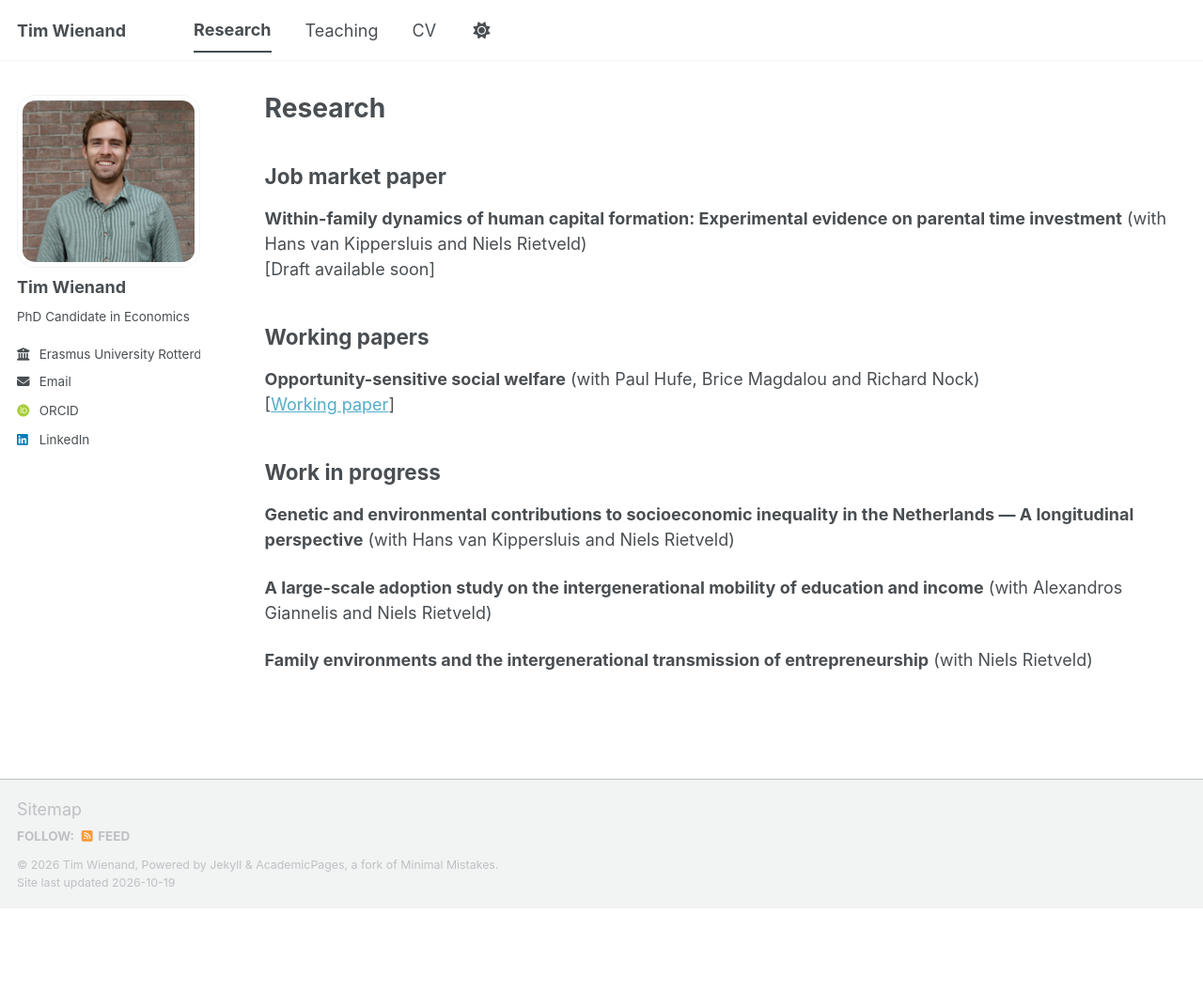
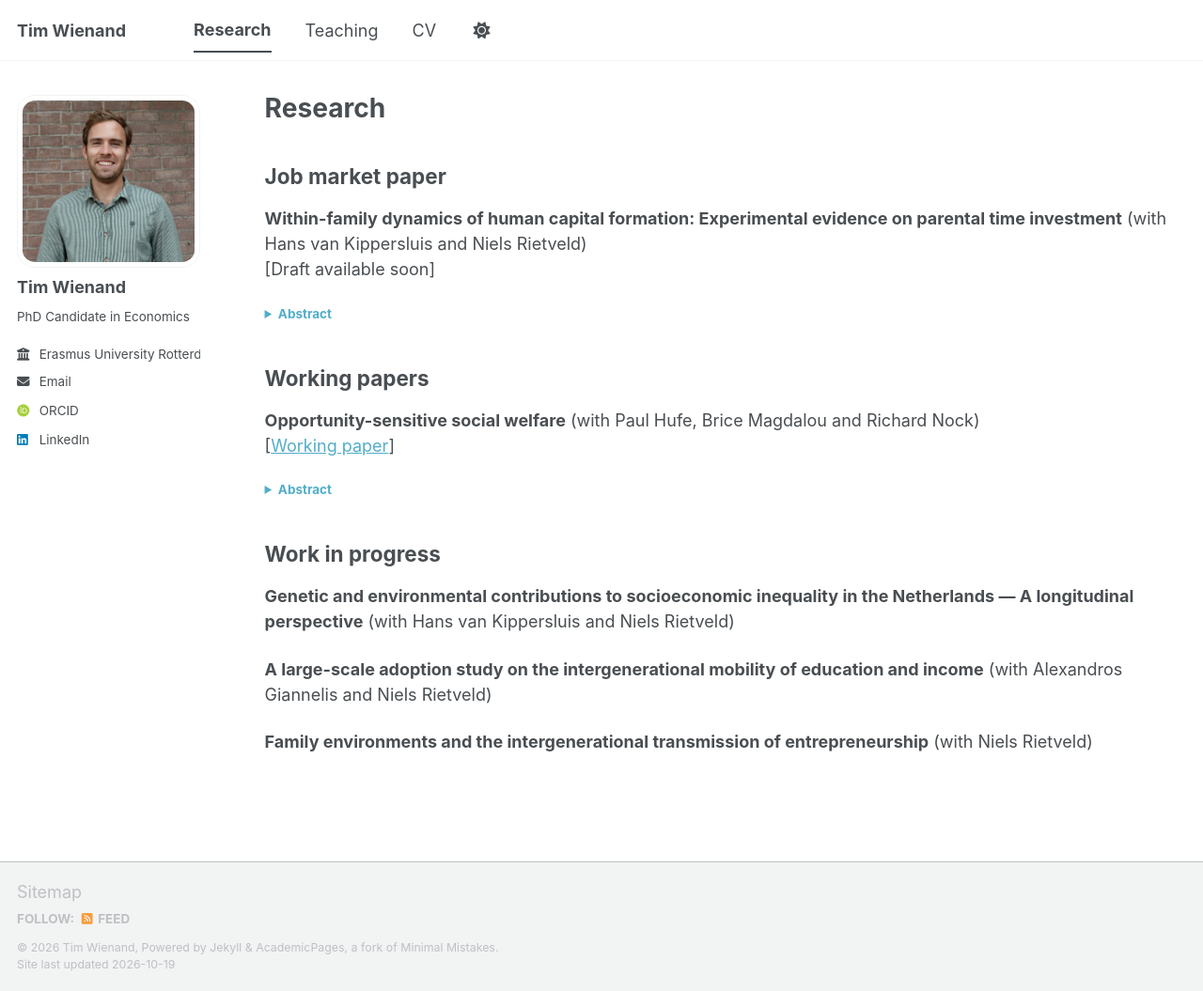
Before and after one commit to twienand/twienand.github.io, a Jekyll site: the page built from _pages/research.md, in a window 1280 px wide and 1055 px high. Shown: the whole window at 94% size. Built offline with Jekyll 4.4.1, drawn with Linux system fonts in a browser that asks for light colours; some web fonts are replaced; a script bundle is joined from its source files by our own code; library files that are not in the unit come from our copies.

Commit message:
Add abstracts to paper titles

```diff
--- a/_pages/research.md
+++ b/_pages/research.md
@@ -10,10 +10,20 @@
 **Within-family dynamics of human capital formation: Experimental evidence on parental time investment** (with Hans van Kippersluis and Niels Rietveld)
 <br>[Draft available soon]
 
+<details class="abstract">
+<summary>Abstract</summary>
+<p>We study the determinants of parental educational time investment using a representative sample from the Netherlands. Informed by a simple model of parental time allocation, we design hypothetical scenarios to elicit beliefs about the human capital production function and within-family inequality preferences. On average, respondents clearly favor higher educational time investments in lower-ability children. Our results suggest that this compensating investment is driven by a desire to equalize educational outcomes between siblings, as well as a perceived substitutability between ability and investment. We further test the malleability of parental investment behavior in an information provision experiment that randomly assigns respondents to receive either a low or high estimate of the heritability of primary school achievement. Respondents strongly update their beliefs in response to the information provision, but the treatment does not significantly alter perceived returns to investment, distributional preferences, or time allocations.</p>
+</details>
+
 ## Working papers
 
 **Opportunity-sensitive social welfare** (with Paul Hufe, Brice Magdalou and Richard Nock)
 <br>[[Working paper](https://arxiv.org/abs/2603.26853)]
+
+<details class="abstract">
+<summary>Abstract</summary>
+<p>We develop a framework to evaluate income distributions from the perspective of an opportunity-egalitarian social planner. Through an original axiomatic route that bridges normative economics and decision theory under ambiguity, we characterize a class of social welfare functions governed by a single parameter capturing the planner’s aversion to inequality of opportunity. We obtain a ‘mean-divergence’ representation that separates economic efficiency from a penalty for inequality of opportunity, as well as a stochastic dominance criterion for robust welfare comparisons. We apply these theoretical results to analyze opportunity-sensitive social welfare in the United States across birth cohorts and regions. Mapping standard estimates of intergenerational mobility into our framework, we show that welfare rankings vary substantially with the assumed degree of inequality-of-opportunity aversion. We transparently gauge the extent of this normative ambiguity by providing bounds on the ranking of birth cohorts and regions, respectively.</p>
+</details>
 
 ## Work in progress
 
--- a/_sass/layout/_page.scss
+++ b/_sass/layout/_page.scss
@@ -399,3 +399,25 @@
   font-size: $type-size-6;
   text-transform: uppercase;
 }
+
+/* Collapsible abstracts (research page) */
+
+details.abstract {
+  margin: 0.5em 0 1.5em;
+
+  summary {
+    cursor: pointer;
+    font-size: $type-size-6;
+    font-weight: bold;
+    color: var(--global-link-color);
+  }
+
+  summary:hover {
+    text-decoration: underline;
+  }
+
+  p {
+    margin-top: 0.5em;
+    font-size: $type-size-5;
+  }
+}
```
